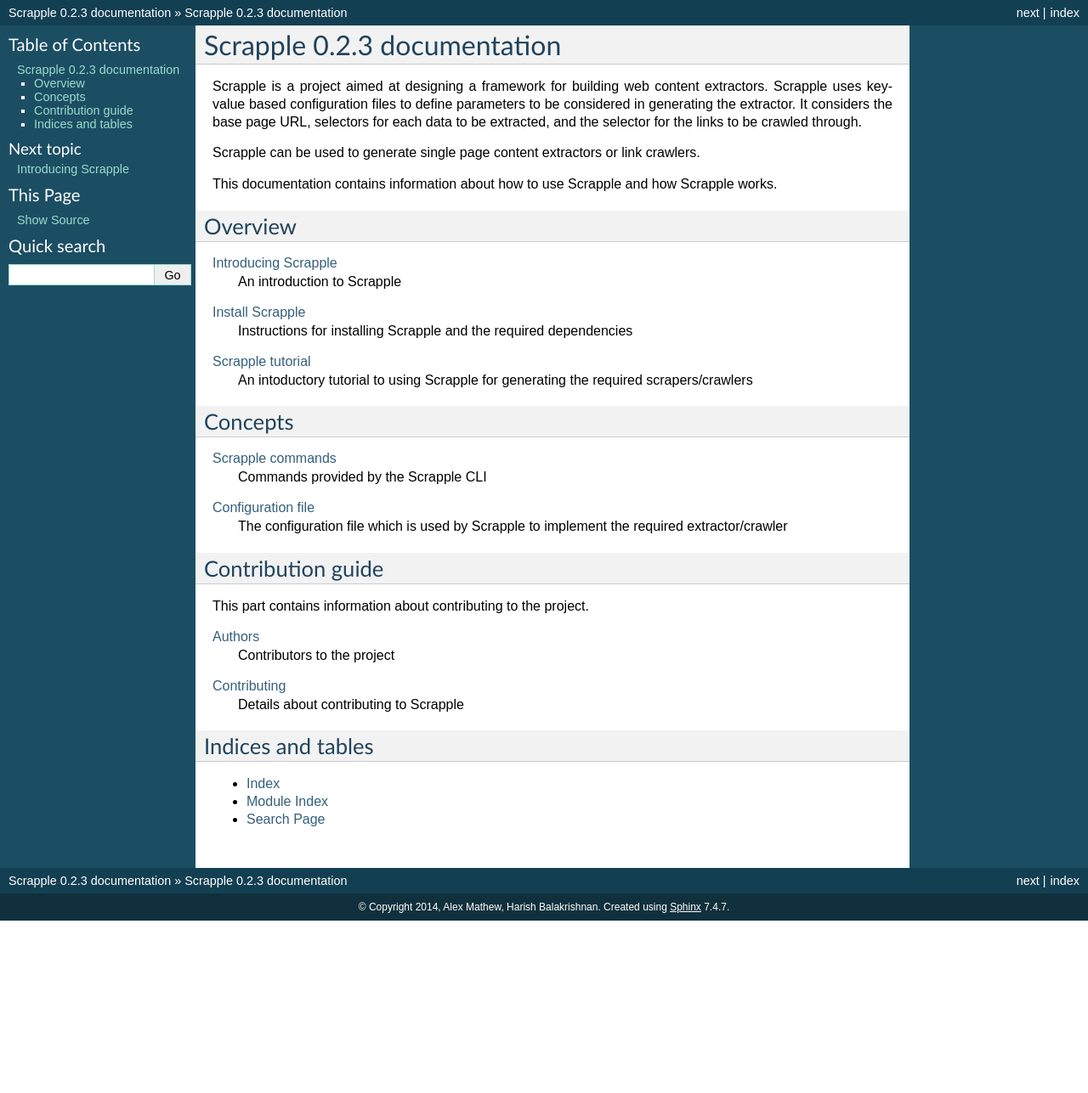
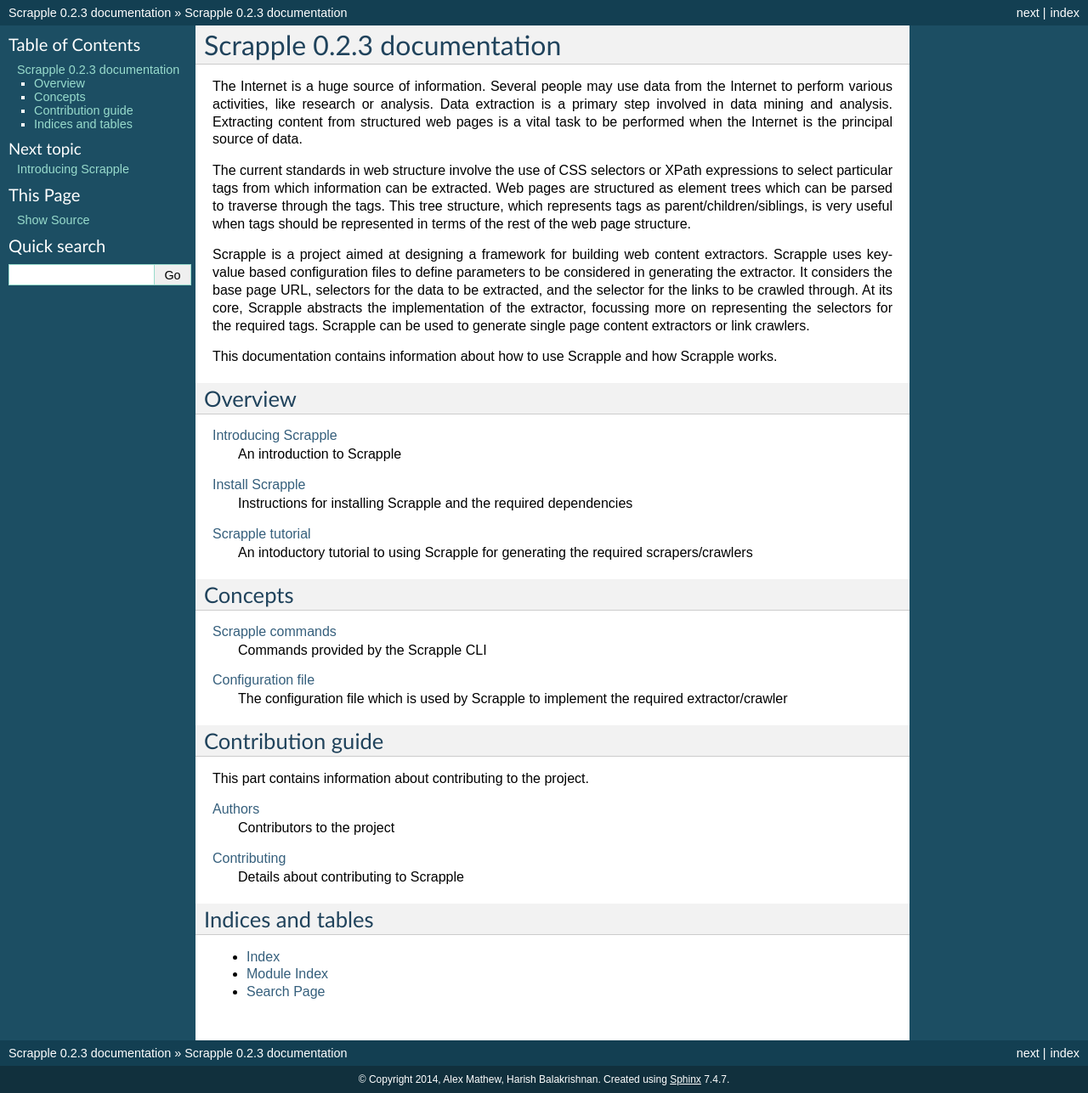
Before and after one commit to AlexMathew/scrapple, a Sphinx documentation site: the page built from docs/index.rst, in a window 1280 px wide. Shown: the whole page at 85% size. Built offline with Sphinx 7.4.7, drawn with Linux system fonts in a browser that asks for light colours; before the commit the page ends 1084 px from its top, so only the background shows below that.

Commit message:
Add project synopsis in index

```diff
--- a/docs/index.rst
+++ b/docs/index.rst
@@ -7,9 +7,11 @@
 Scrapple |version| documentation
 =================================
 
-Scrapple is a project aimed at designing a framework for building web content extractors. Scrapple uses key-value based configuration files to define parameters to be considered in generating the extractor. It considers the base page URL, selectors for each data to be extracted, and the selector for the links to be crawled through.
+The Internet is a huge source of information. Several people may use data from the Internet to perform various activities, like research or analysis. Data extraction is a primary step involved in data mining and analysis. Extracting content from structured web pages is a vital task to be performed when the Internet is the principal source of data.
 
-Scrapple can be used to generate single page content extractors or link crawlers.
+The current standards in web structure involve the use of CSS selectors or XPath expressions to select particular tags from which information can be extracted. Web pages are structured as element trees which can be parsed to traverse through the tags. This tree structure, which represents tags as parent/children/siblings, is very useful when tags should be represented in terms of the rest of the web page structure.
+
+Scrapple is a project aimed at designing a framework for building web content extractors. Scrapple uses key-value based configuration files to define parameters to be considered in generating the extractor. It considers the base page URL, selectors for the data to be extracted, and the selector for the links to be crawled through. At its core, Scrapple abstracts the implementation of the extractor, focussing more on representing the selectors for the required tags. Scrapple can be used to generate single page content extractors or link crawlers.
 
 This documentation contains information about how to use Scrapple and how Scrapple works.
 
```
